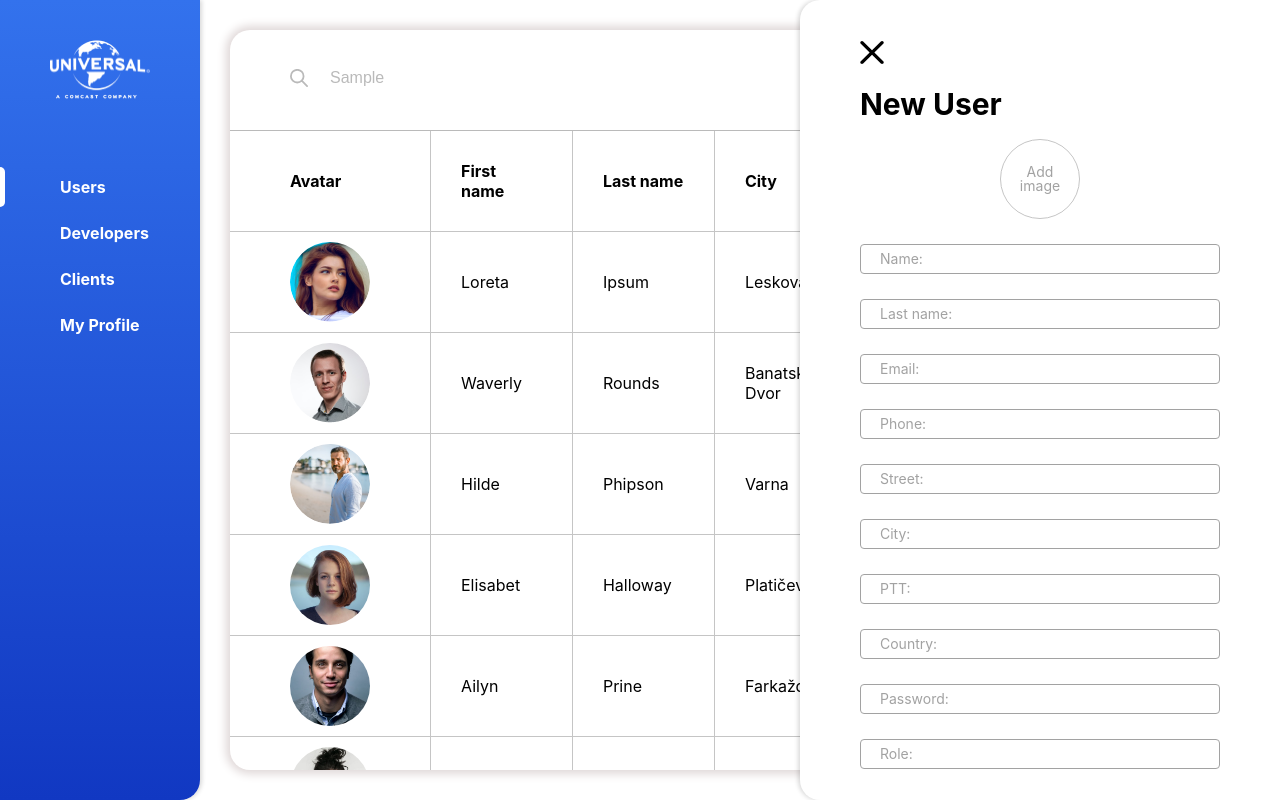
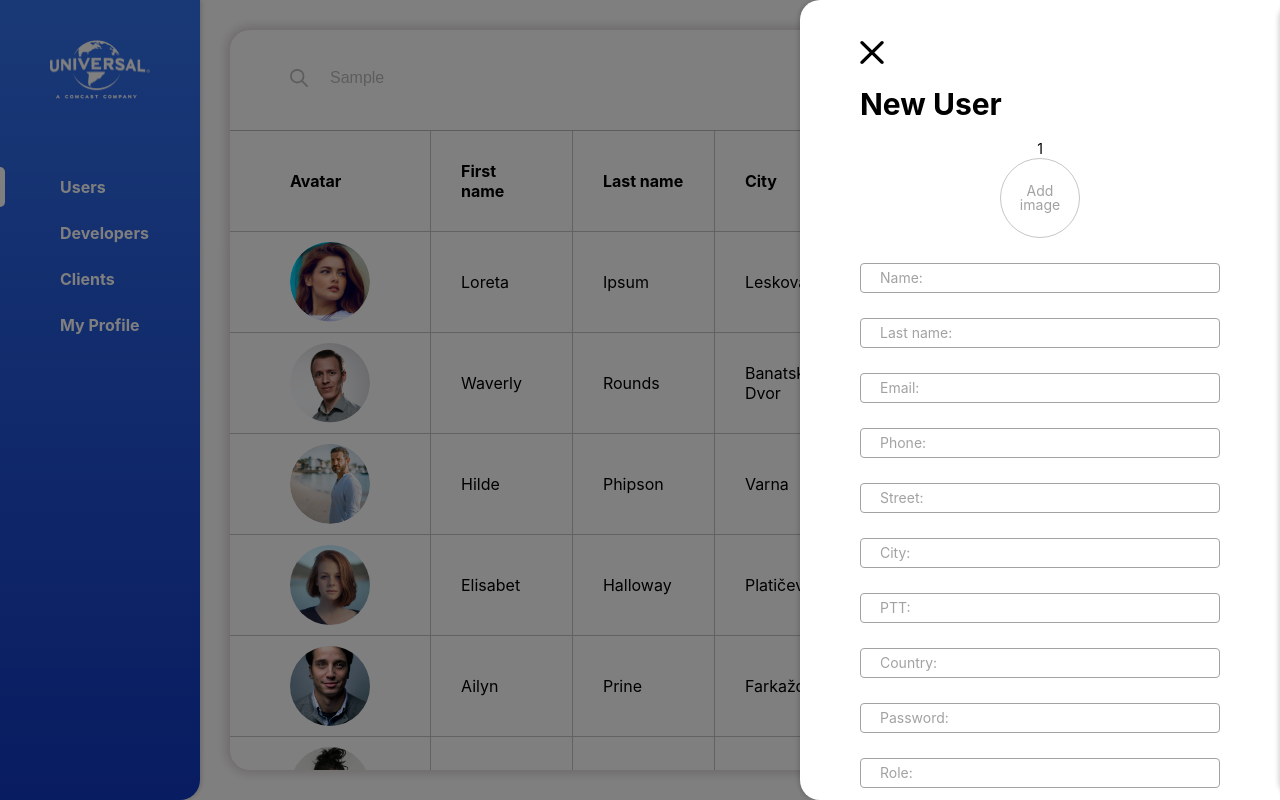
Before and after one commit to Slokyy/react-dashboard, a React (Create React App) app: page /users in a window 1280 px wide. Both pictures are taken after typing "Sample" into the empty fields and a click on the button "Add User". Built offline with nearby package versions, Linux system fonts and the light colour scheme; data requests are answered from the project's data file.

Commit message:
Added EditUser function, has warning, TODO fix

```diff
--- /dev/null
+++ b/src/components/Overlay.js
@@ -0,0 +1,17 @@
+import React from "react";
+import { useGlobalState } from "../pages/context";
+const Overlay = () => {
+	const { addUserSlide, setAddUserSlide } = useGlobalState();
+
+	const handleUserOverlay = () => {
+		setAddUserSlide(false);
+	};
+	return (
+		<div
+			className={addUserSlide ? "overlay active" : "overlay"}
+			onClick={() => handleUserOverlay()}
+		></div>
+	);
+};
+
+export default Overlay;
--- /dev/null
+++ b/src/components/Sliders/User/AddUser.js
@@ -0,0 +1,302 @@
+import React, { useState, useContext } from "react";
+import { useNavigate } from "react-router-dom";
+import { useGlobalState } from "../../../pages/context";
+import { useUserState } from "../../../pages/Users/UserContext";
+import "./AddUser.css";
+
+const AddUser = () => {
+	const { addUserSlide, setAddUserSlide, refetch, setRefetch } =
+		useGlobalState();
+
+	const navigate = useNavigate();
+
+	// Input field data
+	const [avatar, setAvatar] = useState({
+		image_path: "some_path",
+		image_alt: "Some Image Alt",
+	});
+	const [first_name, setFirstName] = useState("");
+	const [last_name, setLastName] = useState("");
+	const [email, setEmail] = useState("");
+	const [phone, setPhone] = useState("");
+	const [street, setStreet] = useState("");
+	const [city, setCity] = useState("");
+	const [ptt, setPtt] = useState("");
+	const [country, setCountry] = useState("");
+	const [password, setPassword] = useState("");
+	const [status, setStatus] = useState("Active");
+	const [role, setRole] = useState("");
+	const [tekRacun, setTekRacun] = useState("");
+	const [isPosting, setIsPosting] = useState(false);
+
+	const { activeEditUserId, setActiveUserId } = useUserState();
+
+	/**
+	 * @TODO Make add user funcitonality with POST method
+	 * grab input field data and send it to localhost:8000/users
+	 * generate random id somehow, math random + date combo
+	 */
+
+	/**
+	 * Fetch users
+	 */
+	const handleAddUserSubmit = (e) => {
+		e.preventDefault();
+		const user = {
+			avatar,
+			first_name,
+			last_name,
+			email,
+			phone,
+			street,
+			city,
+			ptt,
+			country,
+			status,
+			password,
+			role,
+			tekuci_racun: tekRacun,
+		};
+
+		// console.log(user);
+		setIsPosting(true);
+		fetch("http://localhost:8000/users", {
+			method: "POST",
+			headers: {
+				"Content-Type": "application/json",
+			},
+			body: JSON.stringify(user),
+		})
+			.then(() => setIsPosting(false))
+			.then(() => {
+				setTimeout(() => {
+					console.log("Posted");
+					navigate("/");
+				}, 1000);
+			});
+	};
+	return (
+		<section
+			className={
+				addUserSlide
+					? "slide-container new-user-container active"
+					: "slide-container new-user-container"
+			}
+			id="new-user-container"
+		>
+			<span
+				className="icon icon-md icon-ex  js-btn-close slide-ex"
+				onClick={() => setAddUserSlide(!addUserSlide)}
+			></span>
+			<form
+				action="#!"
+				className="slide-form flex"
+				onSubmit={handleAddUserSubmit}
+			>
+				<h2>New User</h2>
+				{activeEditUserId}
+				<div className="form-group flex">
+					<label className="label-image shadow-me flex" htmlFor="add-user-img">
+						Add image
+					</label>
+					<input
+						type="file"
+						name="add-user-img"
+						className="add-user-img"
+						id="add-user-img"
+						hidden
+					/>
+				</div>
+				<div className="form-group">
+					<input
+						type="text"
+						id="user-name"
+						className="shadow-me input-text-gray"
+						name="user-name"
+						value={first_name}
+						onChange={(e) => setFirstName(e.target.value)}
+						required
+					/>
+					<label htmlFor="user-email" className="label-name">
+						<span className="content-name">Name:</span>
+					</label>
+				</div>
+
+				<div className="form-group">
+					<input
+						type="text"
+						id="user-lname"
+						name="user-lname"
+						className="shadow-me input-text-gray"
+						value={last_name}
+						onChange={(e) => setLastName(e.target.value)}
+						required
+					/>
+					<label htmlFor="user-lname" className="label-name">
+						<span className="content-name">Last name:</span>
+					</label>
+				</div>
+
+				<div className="form-group">
+					<input
+						type="text"
+						id="user-email"
+						className="shadow-me input-text-gray"
+						name="user-email"
+						value={email}
+						onChange={(e) => setEmail(e.target.value)}
+						required
+					/>
+					<label htmlFor="user-email" className="label-name">
+						<span className="content-name">Email:</span>
+					</label>
+				</div>
+
+				<div className="form-group">
+					<input
+						type="text"
+						id="user-phone"
+						className="shadow-me input-text-gray"
+						name="user-phone"
+						value={phone}
+						onChange={(e) => setPhone(e.target.value)}
+						required
+					/>
+					<label htmlFor="user-phone" className="label-name">
+						<span className="content-name">Phone:</span>
+					</label>
+				</div>
+
+				<div className="form-group">
+					<input
+						type="text"
+						id="user-street"
+						className="shadow-me input-text-gray"
+						name="user-street"
+						value={street}
+						onChange={(e) => setStreet(e.target.value)}
+						required
+					/>
+					<label htmlFor="user-street" className="label-name">
+						<span className="content-name">Street:</span>
+					</label>
+				</div>
+
+				<div className="form-group">
+					<input
+						type="text"
+						id="user-city"
+						className="shadow-me input-text-gray"
+						name="user-city"
+						value={city}
+						onChange={(e) => setCity(e.target.value)}
+						required
+					/>
+					<label htmlFor="user-city" className="label-name">
+						<span className="content-name">City:</span>
+					</label>
+				</div>
+
+				<div className="form-group">
+					<input
+						type="text"
+						id="user-ptt"
+						className="shadow-me input-text-gray"
+						name="user-ptt"
+						value={ptt}
+						onChange={(e) => setPtt(e.target.value)}
+						required
+					/>
+					<label htmlFor="user-ptt" className="label-name">
+						<span className="content-name">PTT:</span>
+					</label>
+				</div>
+
+				<div className="form-group">
+					<input
+						type="text"
+						id="user-country"
+						className="shadow-me input-text-gray"
+						name="user-country"
+						value={country}
+						onChange={(e) => setCountry(e.target.value)}
+						required
+					/>
+					<label htmlFor="user-country" className="label-name">
+						<span className="content-name">Country:</span>
+					</label>
+				</div>
+
+				<div className="form-group">
+					<input
+						type="password"
+						id="user-password"
+						className="shadow-me input-text-gray"
+						name="user-password"
+						value={password}
+						onChange={(e) => setPassword(e.target.value)}
+						required
+					/>
+					<label htmlFor="user-password" className="label-name">
+						<span className="content-name">Password:</span>
+					</label>
+				</div>
+
+				<div className="form-group">
+					<input
+						type="text"
+						id="user-role"
+						className="shadow-me input-text-gray"
+						name="user-role"
+						value={role}
+						onChange={(e) => setRole(e.target.value)}
+						required
+					/>
+					<label htmlFor="user-role" className="label-name">
+						<span className="content-name">Role:</span>
+					</label>
+				</div>
+
+				<div className="form-group">
+					<input
+						type="text"
+						id="user-tekuci-rac"
+						className="shadow-me input-text-gray"
+						name="user-tekuci-rac"
+						value={tekRacun}
+						onChange={(e) => setTekRacun(e.target.value)}
+						required
+					/>
+					<label htmlFor="user-tekuci-rac" className="label-name">
+						<span className="content-name">Tekući račun:</span>
+					</label>
+				</div>
+
+				<div className="form-group input flex">
+					<input
+						type="button"
+						className="btn js-btn-close shadow-me"
+						onClick={() => setAddUserSlide(!addUserSlide)}
+						value="Cancel"
+					/>
+					{!isPosting && (
+						<input
+							type="submit"
+							className="btn btn-small btn-blue shadow-me"
+							value="Add user"
+						/>
+					)}
+					{isPosting && (
+						<input
+							type="submit"
+							className="btn btn-small btn-blue shadow-me"
+							value="Posting user..."
+						/>
+					)}
+				</div>
+			</form>
+		</section>
+	);
+};
+
+export default AddUser;
--- a/src/components/Sliders/AddUser.js
+++ b/src/components/Sliders/User/EditUser.js
@@ -1,62 +1,43 @@
-import React, { useState } from "react";
-import { useGlobalState } from "../../pages/context";
+import React, { useState, useContext, useEffect } from "react";
 import { useNavigate } from "react-router-dom";
+import { useGlobalState } from "../../../pages/context";
+import { useUserState } from "../../../pages/Users/UserContext";
 import "./AddUser.css";
 
-const AddUser = () => {
-	const { addUserSlide, setAddUserSlide, refetch, setRefetch } =
-		useGlobalState();
+const EditUser = () => {
+	const [editData, setEditData] = useState([]);
+	const [isPosting, setIsPosting] = useState(false);
+	const { activeEditUserId, editUserSlide, setEditUserSlide } = useUserState();
 
-	const navigate = useNavigate();
+	useEffect(() => {
+		fetch(`http://localhost:8000/users/${activeEditUserId}`)
+			.then((res) => res.json())
+			.then((data) => {
+				setEditData(data);
+				console.log(data);
+			})
+			.catch((err) => console.log("EditFetchErr: ", err));
+	}, [activeEditUserId]);
 
-	// Input field data
-	const [avatar, setAvatar] = useState({
-		image_path: "some_path",
-		image_alt: "Some Image Alt",
-	});
-	const [first_name, setFirstName] = useState("");
-	const [last_name, setLastName] = useState("");
-	const [email, setEmail] = useState("");
-	const [phone, setPhone] = useState("");
-	const [street, setStreet] = useState("");
-	const [city, setCity] = useState("");
-	const [ptt, setPtt] = useState("");
-	const [country, setCountry] = useState("");
-	const [password, setPassword] = useState("");
-	const [status, setStatus] = useState("Active");
-	const [role, setRole] = useState("");
-	const [tekRacun, setTekRacun] = useState("");
-	const [isPosting, setIsPosting] = useState(false);
-
-	/**
-	 * @TODO Make add user funcitonality with POST method
-	 * grab input field data and send it to localhost:8000/users
-	 * generate random id somehow, math random + date combo
-	 */
-
-	/**
-	 * Fetch users
-	 */
-	const handleAddUserSubmit = (e) => {
+	const handleEditUserSubmit = (e) => {
 		e.preventDefault();
-		const user = {
-			avatar,
-			first_name,
-			last_name,
-			email,
-			phone,
-			street,
-			city,
-			ptt,
-			country,
-			status,
-			password,
-			role,
-			tekuci_racun: tekRacun,
+		/* const user = {
+			// avatar,
+			// first_name,
+			// last_name,
+			// email,
+			// phone,
+			// street,
+			// city,
+			// ptt,
+			// country,
+			// status,
+			// password,
+			// role,
+			// tekuci_racun: tekRacun,
 		};
 
 		// console.log(user);
-		setIsPosting(true);
 		fetch("http://localhost:8000/users", {
 			method: "POST",
 			headers: {
@@ -70,25 +51,25 @@ const AddUser = () => {
 					console.log("Posted");
 					navigate("/");
 				}, 1000);
-			});
+			}); */
 	};
 	return (
 		<section
 			className={
-				addUserSlide
-					? "slide-container new-user-container active"
-					: "slide-container new-user-container"
+				editUserSlide
+					? "slide-container edit-user-container active"
+					: "slide-container edit-user-container"
 			}
-			id="new-user-container"
+			id="edit-user-container"
 		>
 			<span
 				className="icon icon-md icon-ex  js-btn-close slide-ex"
-				onClick={() => setAddUserSlide(!addUserSlide)}
+				onClick={() => setEditUserSlide(!editUserSlide)}
 			></span>
 			<form
 				action="#!"
 				className="slide-form flex"
-				onSubmit={handleAddUserSubmit}
+				onSubmit={handleEditUserSubmit}
 			>
 				<h2>New User</h2>
 
@@ -96,13 +77,18 @@ const AddUser = () => {
 					<label className="label-image shadow-me flex" htmlFor="add-user-img">
 						Add image
 					</label>
-					<input
+					<img
+						src={editData?.avatar?.image_path}
+						className="profile-picture"
+						alt="Loreta Ipsum"
+					></img>
+					{/* 					<input
 						type="file"
 						name="add-user-img"
 						className="add-user-img"
 						id="add-user-img"
 						hidden
-					/>
+					/> */}
 				</div>
 				<div className="form-group">
 					<input
@@ -110,8 +96,10 @@ const AddUser = () => {
 						id="user-name"
 						className="shadow-me input-text-gray"
 						name="user-name"
-						value={first_name}
-						onChange={(e) => setFirstName(e.target.value)}
+						value={editData?.first_name}
+						onChange={(e) =>
+							setEditData({ ...editData, first_name: e.target.value })
+						}
 						required
 					/>
 					<label htmlFor="user-email" className="label-name">
@@ -125,8 +113,10 @@ const AddUser = () => {
 						id="user-lname"
 						name="user-lname"
 						className="shadow-me input-text-gray"
-						value={last_name}
-						onChange={(e) => setLastName(e.target.value)}
+						value={editData?.last_name}
+						onChange={(e) =>
+							setEditData({ ...editData, last_name: e.target.value })
+						}
 						required
 					/>
 					<label htmlFor="user-lname" className="label-name">
@@ -140,8 +130,10 @@ const AddUser = () => {
 						id="user-email"
 						className="shadow-me input-text-gray"
 						name="user-email"
-						value={email}
-						onChange={(e) => setEmail(e.target.value)}
+						value={editData?.email}
+						onChange={(e) =>
+							setEditData({ ...editData, email: e.target.value })
+						}
 						required
 					/>
 					<label htmlFor="user-email" className="label-name">
@@ -155,8 +147,10 @@ const AddUser = () => {
 						id="user-phone"
 						className="shadow-me input-text-gray"
 						name="user-phone"
-						value={phone}
-						onChange={(e) => setPhone(e.target.value)}
+						value={editData?.phone}
+						onChange={(e) =>
+							setEditData({ ...editData, phone: e.target.value })
+						}
 						required
 					/>
 					<label htmlFor="user-phone" className="label-name">
@@ -170,8 +164,10 @@ const AddUser = () => {
 						id="user-street"
 						className="shadow-me input-text-gray"
 						name="user-street"
-						value={street}
-						onChange={(e) => setStreet(e.target.value)}
+						value={editData?.street}
+						onChange={(e) =>
+							setEditData({ ...editData, street: e.target.value })
+						}
 						required
 					/>
 					<label htmlFor="user-street" className="label-name">
@@ -185,8 +181,8 @@ const AddUser = () => {
 						id="user-city"
 						className="shadow-me input-text-gray"
 						name="user-city"
-						value={city}
-						onChange={(e) => setCity(e.target.value)}
+						value={editData?.city}
+						onChange={(e) => setEditData({ ...editData, city: e.target.value })}
 						required
 					/>
 					<label htmlFor="user-city" className="label-name">
@@ -200,8 +196,8 @@ const AddUser = () => {
 						id="user-ptt"
 						className="shadow-me input-text-gray"
 						name="user-ptt"
-						value={ptt}
-						onChange={(e) => setPtt(e.target.value)}
+						value={editData?.ptt}
+						onChange={(e) => setEditData({ ...editData, ptt: e.target.value })}
 						required
 					/>
 					<label htmlFor="user-ptt" className="label-name">
@@ -215,8 +211,10 @@ const AddUser = () => {
 						id="user-country"
 						className="shadow-me input-text-gray"
 						name="user-country"
-						value={country}
-						onChange={(e) => setCountry(e.target.value)}
+						value={editData?.country}
+						onChange={(e) =>
+							setEditData({ ...editData, country: e.target.value })
+						}
 						required
 					/>
 					<label htmlFor="user-country" className="label-name">
@@ -226,16 +224,18 @@ const AddUser = () => {
 
 				<div className="form-group">
 					<input
-						type="password"
-						id="user-password"
+						type="text"
+						id="user-status"
 						className="shadow-me input-text-gray"
-						name="user-password"
-						value={password}
-						onChange={(e) => setPassword(e.target.value)}
+						name="user-status"
+						value={editData?.status}
+						onChange={(e) =>
+							setEditData({ ...editData, status: e.target.value })
+						}
 						required
 					/>
-					<label htmlFor="user-password" className="label-name">
-						<span className="content-name">Password:</span>
+					<label htmlFor="user-status" className="label-name">
+						<span className="content-name">Status:</span>
 					</label>
 				</div>
 
@@ -245,8 +245,8 @@ const AddUser = () => {
 						id="user-role"
 						className="shadow-me input-text-gray"
 						name="user-role"
-						value={role}
-						onChange={(e) => setRole(e.target.value)}
+						value={editData?.role}
+						onChange={(e) => setEditData({ ...editData, role: e.target.value })}
 						required
 					/>
 					<label htmlFor="user-role" className="label-name">
@@ -260,8 +260,10 @@ const AddUser = () => {
 						id="user-tekuci-rac"
 						className="shadow-me input-text-gray"
 						name="user-tekuci-rac"
-						value={tekRacun}
-						onChange={(e) => setTekRacun(e.target.value)}
+						value={editData?.tekuci_racun}
+						onChange={(e) =>
+							setEditData({ ...editData, tekuci_racun: e.target.value })
+						}
 						required
 					/>
 					<label htmlFor="user-tekuci-rac" className="label-name">
@@ -273,21 +275,21 @@ const AddUser = () => {
 					<input
 						type="button"
 						className="btn js-btn-close shadow-me"
-						onClick={() => setAddUserSlide(!addUserSlide)}
+						onClick={() => setEditUserSlide(!editUserSlide)}
 						value="Cancel"
 					/>
 					{!isPosting && (
 						<input
 							type="submit"
 							className="btn btn-small btn-blue shadow-me"
-							value="Add user"
+							value="Edit user"
 						/>
 					)}
 					{isPosting && (
 						<input
 							type="submit"
 							className="btn btn-small btn-blue shadow-me"
-							value="Posting user..."
+							value="Editing user..."
 						/>
 					)}
 				</div>
@@ -296,4 +298,4 @@ const AddUser = () => {
 	);
 };
 
-export default AddUser;
+export default EditUser;
--- a/src/components/Table/SearchHeader.js
+++ b/src/components/Table/SearchHeader.js
@@ -12,9 +12,7 @@ const SearchHeader = ({ searchQuery, setSearchQuery }) => {
 		// setSearchQuery("");
 	}, []);
 
-	useEffect(() => {
-		console.log("I am user slide", addUserSlide);
-	}, [addUserSlide]);
+	useEffect(() => {}, [addUserSlide]);
 
 	return (
 		<div className="table-header table-section-header flex">
--- a/src/components/Table/Table.css
+++ b/src/components/Table/Table.css
@@ -89,4 +89,5 @@
 .table-icon-group a {
 	display: flex;
 	align-items: center;
+	cursor: pointer;
 }
--- a/src/components/Table/Table.js
+++ b/src/components/Table/Table.js
@@ -1,10 +1,22 @@
 import React from "react";
 import { useGlobalState } from "../../pages/context";
+import { useUserState } from "../../pages/Users/UserContext";
 import "./Table.css";
 
 const Table = ({ searchQuery, data }) => {
-	console.log(data);
-	// const { data, setData } = useGlobalState();
+	const { refetch, setRefetch } = useGlobalState();
+	const {
+		activeEditUserId,
+		setActiveEditUserId,
+		editUserSlide,
+		setEditUserSlide,
+	} = useUserState();
+
+	const handleEditSlide = (id) => {
+		setActiveEditUserId(id);
+		setRefetch(!refetch);
+		setEditUserSlide(!editUserSlide);
+	};
 	return (
 		<div className="table-section">
 			{/* Table Section*/}
@@ -44,8 +56,11 @@ const Table = ({ searchQuery, data }) => {
 								<td>{user.email}</td>
 								<td>
 									<div className="table-icon-group flex">
-										<a href="#!">
-											<span className="icon icon-sm icon-edit edit-user-toggle"></span>
+										<a onClick={(e) => e.preventDefault()}>
+											<span
+												className="icon icon-sm icon-edit edit-user-toggle"
+												onClick={() => handleEditSlide(user.id)}
+											></span>
 										</a>
 										<a href="#!">
 											<span className="icon icon-sm icon-eye-hollow"></span>
--- a/src/index.css
+++ b/src/index.css
@@ -353,6 +353,23 @@ ul li a {
 	grid-template-columns: auto 1fr;
 }
 
+.overlay {
+	position: fixed;
+	display: none;
+	width: 100%;
+	height: 100%;
+	top: 0;
+	left: 0;
+	right: 0;
+	bottom: 0;
+	background-color: rgba(0, 0, 0, 0.5);
+	z-index: 3;
+}
+
+.overlay.active {
+	display: block;
+}
+
 /* ============================================ */
 /* ============== MEDIA QUERIES =============== */
 /* ============================================ */
--- /dev/null
+++ b/src/pages/Users/UserContext.js
@@ -0,0 +1,25 @@
+import React, { useContext, useState } from "react";
+const UserContext = React.createContext();
+
+const UserProvider = ({ children }) => {
+	const [activeEditUserId, setActiveEditUserId] = useState(1);
+	// const [addUserSlide, setAddUserSlide] = useState(false);
+	const [editUserSlide, setEditUserSlide] = useState(false);
+	return (
+		<UserContext.Provider
+			value={{
+				activeEditUserId,
+				setActiveEditUserId,
+				editUserSlide,
+				setEditUserSlide,
+			}}
+		>
+			{children}
+		</UserContext.Provider>
+	);
+};
+
+const useUserState = () => {
+	return useContext(UserContext);
+};
+export { UserProvider, useUserState };
--- a/src/pages/Users/Users.js
+++ b/src/pages/Users/Users.js
@@ -1,8 +1,11 @@
 import React, { useState, useEffect } from "react";
 import { useGlobalState } from "../context";
+import { UserProvider } from "./UserContext";
 import Table from "../../components/Table/Table";
 import SearchHeader from "../../components/Table/SearchHeader";
-import AddUser from "../../components/Sliders/AddUser";
+import AddUser from "../../components/Sliders/User/AddUser";
+import Overlay from "../../components/Overlay";
+import EditUser from "../../components/Sliders/User/EditUser";
 
 const url = "http://localhost:8000/users";
 
@@ -17,6 +20,7 @@ const Users = () => {
 	 * only add user function should be on this page, rest should be defined on users
 	 */
 	const [searchQuery, setSearchQuery] = useState("");
+	const [activeEditId, setActiveEditId] = useState(0);
 	const {
 		data,
 		setData,
@@ -24,6 +28,8 @@ const Users = () => {
 		setIsLoading,
 		fetchUsers,
 		handleLocationPath,
+		addUserSlide,
+		setAddUserSlide,
 	} = useGlobalState();
 
 	const keys = ["first_name", "last_name", "email"];
@@ -44,13 +50,20 @@ const Users = () => {
 	};
 
 	return (
+		<UserProvider>
 			<section className="section">
-			<SearchHeader searchQuery={searchQuery} setSearchQuery={setSearchQuery} />
+				<SearchHeader
+					searchQuery={searchQuery}
+					setSearchQuery={setSearchQuery}
+				/>
 				{isLoading && <div>Loading....</div>}
 				{!data && !isLoading && <div>Prazna tabela.....</div>}
 				{data && <Table searchQuery={searchQuery} data={search(data)} />}
 				{data && <AddUser />}
+				{data && <EditUser />}
+				{addUserSlide && <Overlay />}
 			</section>
+		</UserProvider>
 	);
 };
 
--- a/src/pages/context.js
+++ b/src/pages/context.js
@@ -2,8 +2,8 @@ import React, { useState, useEffect, useContext } from "react";
 const AppContext = React.createContext();
 
 const AppProvider = ({ children }) => {
-	const [pathname, setPathname] = useState();
-	const [data, setData] = useState();
+	const [pathname, setPathname] = useState("");
+	const [data, setData] = useState([]);
 	const [addUserSlide, setAddUserSlide] = useState(false);
 	const [isLoading, setIsLoading] = useState(true);
 	const [refetch, setRefetch] = useState(false);
```
Also changed, not shown: src/components/Sliders/User/AddUser.css (renamed from src/components/Sliders/AddUser.css). Lines whose indentation alone changed are shown as unchanged.
